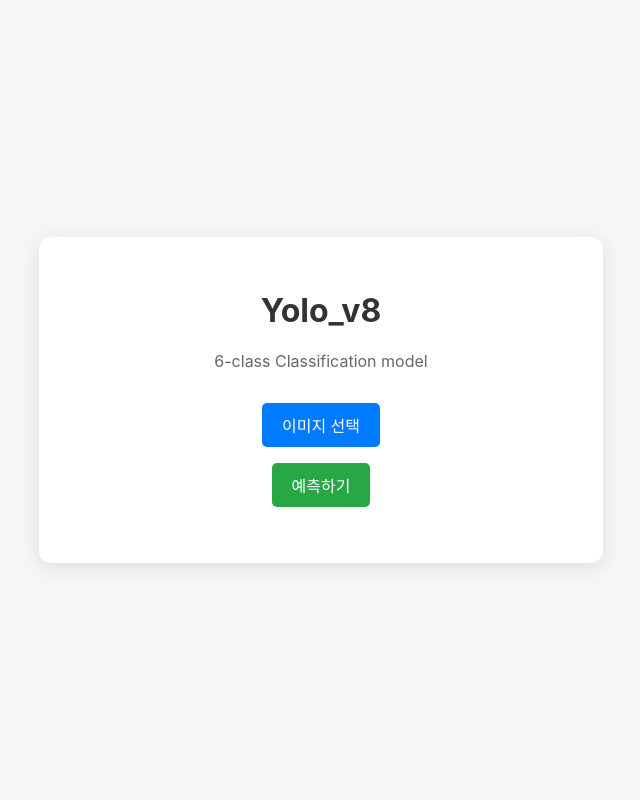
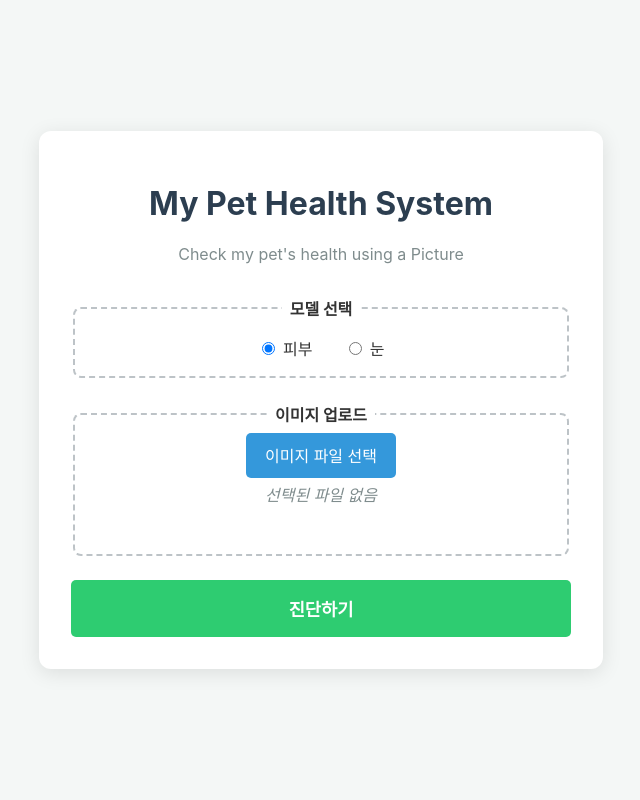
Before and after one commit to ssh0628/6-classYOLOv8, a FastAPI app: page / in a window 1280 px wide. Shown: the whole page, without its empty margins (319-959 px from the left). Run offline with FastAPI, Linux system fonts and the light colour scheme.

Commit message:
add eye prototype

```diff
--- a/app/app.py
+++ b/app/app.py
@@ -4,21 +4,22 @@ from fastapi import FastAPI, Request
 from fastapi.responses import HTMLResponse
 from fastapi.templating import Jinja2Templates
 from config import config
-from controller import predict
+from controller import predict_skin, predict_eye
 
 app = FastAPI()
 templates = Jinja2Templates(directory="templates")
 
-model_path = config.MODEL_PATH
+skin_model_path = config.SKIN_MODEL_PATH
 
-app.include_router(predict.router)
+app.include_router(predict_skin.router)
+app.include_router(predict_eye.router)
 
 @app.get("/", response_class=HTMLResponse)
 def home(request: Request):
     context = {
         "request" : request,
-        "model_name" : "Yolo_v8",
-        "description" : "6-class Classification model",
+        "title" : "My Pet Health System",
+        "description" : "Check my pet's health using a Picture",
     }
     return templates.TemplateResponse(
         name="home.html",
--- a/templates/home.html
+++ b/templates/home.html
@@ -3,16 +3,18 @@
     <head>
         <meta charset="UTF-8">
         <meta name="viewport" content="width=device-width, initial-scale=1.0">
-    <title>YOLOv8 Classification</title>
+        <title>{{ title }}</title>
         <style>
+            /* 기본 스타일링 */
             body {
-            font-family: -apple-system, BlinkMacSystemFont, "Segoe UI", Roboto, "Helvetica Neue", Arial, sans-serif;
+                font-family: -apple-system, BlinkMacSystemFont, 'Segoe UI', Roboto, Oxygen, Ubuntu, Cantarell, 'Open Sans', 'Helvetica Neue', sans-serif;
                 display: flex;
                 justify-content: center;
                 align-items: center;
                 flex-direction: column;
                 background-color: #f4f7f6;
-            height: 100vh;
+                color: #333;
+                min-height: 100vh;
                 margin: 0;
             }
             .container {
@@ -25,62 +27,94 @@
                 max-width: 500px;
             }
             h1 {
-            color: #333;
+                color: #2c3e50;
             }
             p {
-            color: #666;
+                color: #7f8c8d;
+                margin-bottom: 2rem;
             }
-        #upload-form input[type="file"] {
+
+            /* 폼 요소 스타일 */
+            form {
+                display: flex;
+                flex-direction: column;
+                gap: 1.5rem;
+            }
+            .model-selection, .file-upload {
+                border: 2px dashed #bdc3c7;
+                padding: 1rem;
+                border-radius: 8px;
+            }
+            .model-selection legend, .file-upload legend {
+                font-weight: bold;
+                padding: 0 0.5rem;
+            }
+            .radio-group {
+                display: flex;
+                justify-content: center;
+                gap: 2rem;
+            }
+            input[type="file"] {
                 display: none;
             }
             .file-label {
-            background-color: #007bff;
+                background-color: #3498db;
                 color: white;
-            padding: 10px 20px;
+                padding: 0.8rem 1.2rem;
                 border-radius: 5px;
                 cursor: pointer;
-            display: inline-block;
-            margin-top: 1rem;
+                transition: background-color 0.3s;
             }
             .file-label:hover {
-            background-color: #0056b3;
+                background-color: #2980b9;
             }
+            #file-name {
+                margin-top: 1rem;
+                color: #7f8c8d;
+                font-style: italic;
+            }
+            #image-preview {
+                max-width: 100%;
+                max-height: 200px;
+                margin-top: 1rem;
+                border-radius: 8px;
+                display: none; /* 기본적으로 숨김 */
+                margin: 1.5rem auto 0;
+            }
+
+            /* 제출 버튼 */
             button {
-            background-color: #28a745;
+                padding: 1rem;
+                font-size: 1.1rem;
+                font-weight: bold;
                 color: white;
-            padding: 10px 20px;
+                background-color: #2ecc71;
                 border: none;
                 border-radius: 5px;
                 cursor: pointer;
-            margin-top: 1rem;
-            font-size: 1rem;
+                transition: background-color 0.3s;
             }
             button:hover {
-            background-color: #218838;
+                background-color: #27ae60;
             }
-        #image-preview {
-            margin-top: 1.5rem;
-            max-width: 100%;
-            max-height: 250px;
+
+            /* 결과 및 로딩 스타일 */
+            #result-container {
+                margin-top: 2rem;
+                padding: 1rem;
                 border-radius: 8px;
-            border: 1px solid #ddd;
+                background-color: #ecf0f1;
                 display: none; /* 기본적으로 숨김 */
-            margin: 1.5rem auto 0;
             }
-        #result-container {
-            margin-top: 1.5rem;
-            font-size: 1.2rem;
-            color: #333;
-        }
-        #spinner {
-            display: none; /* 기본적으로 숨김 */
-            border: 4px solid #f3f3f3;
-            border-top: 4px solid #3498db;
+            .loader {
+                border: 5px solid #f3f3f3;
+                border-top: 5px solid #3498db;
                 border-radius: 50%;
-            width: 30px;
-            height: 30px;
+                width: 40px;
+                height: 40px;
                 animation: spin 1s linear infinite;
                 margin: 1rem auto;
+                display: none; /* 기본적으로 숨김 */
             }
             @keyframes spin {
                 0% { transform: rotate(0deg); }
@@ -90,82 +124,114 @@
     </head>
     <body>
         <div class="container">
-        <h1>{{ model_name }}</h1>
+            <h1>{{ title }}</h1>
             <p>{{ description }}</p>
 
-        <form id="upload-form">
-            <label for="file-input" class="file-label">이미지 선택</label>
-            <input type="file" id="file-input" name="file" accept="image/*" required>
-            <br>
-            <button type="submit">예측하기</button>
+            <form id="prediction-form">
+                <fieldset class="model-selection">
+                    <legend>모델 선택</legend>
+                    <div class="radio-group">
+                        <label>
+                            <input type="radio" name="model_type" value="skin" checked> 피부
+                        </label>
+                        <label>
+                            <input type="radio" name="model_type" value="eye"> 눈
+                        </label>
+                    </div>
+                </fieldset>
+
+                <fieldset class="file-upload">
+                    <legend>이미지 업로드</legend>
+                    <label for="image-file" class="file-label">이미지 파일 선택</label>
+                    <input type="file" id="image-file" accept="image/*">
+                    <p id="file-name">선택된 파일 없음</p>
+                    <img id="image-preview" src="#" alt="Image Preview">
+                </fieldset>
+
+                <button type="submit">진단하기</button>
             </form>
 
-        <img id="image-preview" src="#" alt="Image preview">
-        <div id="spinner"></div>
+            <div id="loader" class="loader"></div>
             <div id="result-container"></div>
         </div>
 
         <script>
-        // JavaScript 코드
-        const form = document.getElementById('upload-form');
-        const fileInput = document.getElementById('file-input');
+            // 필요한 HTML 요소들을 가져옵니다.
+            const form = document.getElementById('prediction-form');
+            const imageInput = document.getElementById('image-file');
+            const fileNameDisplay = document.getElementById('file-name');
             const imagePreview = document.getElementById('image-preview');
+            const loader = document.getElementById('loader');
             const resultContainer = document.getElementById('result-container');
-        const spinner = document.getElementById('spinner');
 
-        // 파일이 선택되면 이미지 미리보기를 보여주는 기능
-        fileInput.addEventListener('change', () => {
-            const file = fileInput.files[0];
+            // 이미지 파일이 선택되면 파일 이름과 미리보기를 업데이트합니다.
+            imageInput.addEventListener('change', () => {
+                const file = imageInput.files[0];
                 if (file) {
-                const reader = new FileReader();
-                reader.onload = (e) => {
-                    imagePreview.src = e.target.result;
+                    fileNameDisplay.textContent = file.name;
+                    imagePreview.src = URL.createObjectURL(file);
                     imagePreview.style.display = 'block';
-                }
-                reader.readAsDataURL(file);
-                resultContainer.innerHTML = ''; // 이전 결과 초기화
+                } else {
+                    fileNameDisplay.textContent = '선택된 파일 없음';
+                    imagePreview.style.display = 'none';
                 }
             });
 
-        // 폼이 제출될 때의 동작 (가장 중요한 부분)
+            // "진단하기" 버튼을 눌렀을 때의 동작을 정의합니다.
             form.addEventListener('submit', async (event) => {
-            // 1. 폼의 기본 제출 동작(새로고침)을 막습니다.
-            event.preventDefault();
+                event.preventDefault(); // 폼의 기본 동작(페이지 새로고침)을 막습니다.
 
-            // 2. FormData 객체를 만들어 파일을 담습니다.
+                // 1. 사용자 입력 값 가져오기
+                const modelType = document.querySelector('input[name="model_type"]:checked').value;
+                const imageFile = imageInput.files[0];
+
+                if (!imageFile) {
+                    alert('이미지 파일을 선택해주세요.');
+                    return;
+                }
+
+                // 2. API 요청 준비
+                const endpoint = `/${modelType}`; // 요청할 API 주소 (예: /skin 또는 /eye)
                 const formData = new FormData();
-            formData.append('file', fileInput.files[0]);
+                formData.append('file', imageFile);
 
-            // 3. 로딩 시작: 스피너 보이기 및 이전 결과 지우기
-            spinner.style.display = 'block';
+                // 3. 로딩 및 결과 UI 초기화
+                loader.style.display = 'block';
+                resultContainer.style.display = 'none';
                 resultContainer.innerHTML = '';
 
+                // 4. 서버에 API 요청 보내기
                 try {
-                // 4. fetch API를 사용해 백엔드('/predict')로 파일을 보냅니다.
-                const response = await fetch('/predict', {
+                    const response = await fetch(endpoint, {
                         method: 'POST',
                         body: formData,
                     });
 
                     if (!response.ok) {
-                    throw new Error('서버 응답에 문제가 발생했습니다.');
+                        throw new Error(`서버 오류: ${response.statusText}`);
                     }
 
-                // 5. 서버로부터 받은 JSON 결과를 파싱합니다.
                     const data = await response.json();
 
-                // 6. 결과를 화면에 예쁘게 표시합니다.
+                    // 5. 결과 표시
+                    if (data.error) {
+                        throw new Error(data.error);
+                    }
+
+                    const confidence = (parseFloat(data.confidence) * 100).toFixed(2);
                     resultContainer.innerHTML = `
-                    <p><strong>예측 결과:</strong> ${data.predicted_class}</p>
-                    <p><strong>신뢰도:</strong> ${(data.confidence * 100).toFixed(2)}%</p>
+                        <h3>진단 결과</h3>
+                        <p><strong>예측 클래스:</strong> ${data.predicted_class}</p>
+                        <p><strong>신뢰도:</strong> ${confidence}%</p>
                     `;
+                    resultContainer.style.display = 'block';
 
                 } catch (error) {
-                // 에러가 발생하면 에러 메시지를 표시합니다.
-                resultContainer.innerHTML = `<p style="color: red;">예측 실패: ${error.message}</p>`;
+                    resultContainer.innerHTML = `<p style="color: red;"><strong>오류 발생:</strong> ${error.message}</p>`;
+                    resultContainer.style.display = 'block';
                 } finally {
-                // 7. 로딩 끝: 스피너 숨기기
-                spinner.style.display = 'none';
+                    // 6. 로딩 스피너 숨기기
+                    loader.style.display = 'none';
                 }
             });
         </script>
```
Also changed, not shown: config/config.py (+4 -3 lines), controller/predict.py (deleted, +0 -16 lines), controller/predict_eye.py (added, +16 -0 lines), controller/predict_skin.py (added, +16 -0 lines), models/model.py (+12 -7 lines), 1 other file. Lines whose indentation alone changed are shown as unchanged.
